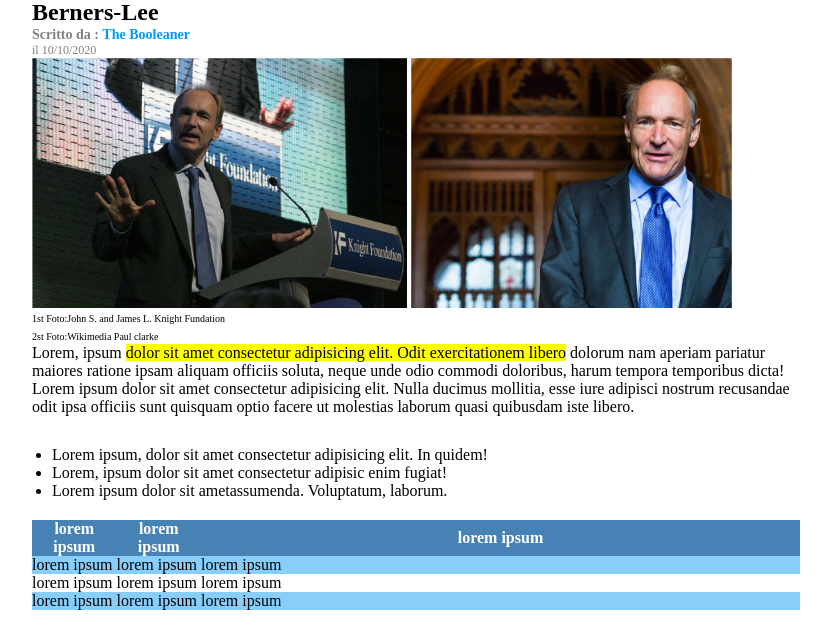
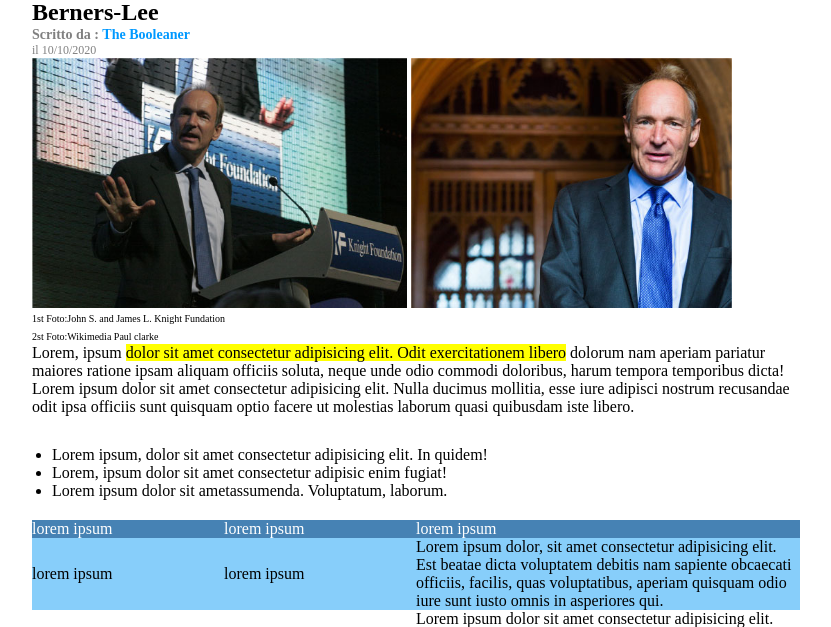
Before and after one commit to davidecarta470/html-css-booleaner, a plain HTML site: page index.html in a window 1280 px wide. Shown: the part 101-728 px from the top of the page, without its empty margins (224-1055 px from the left). Drawn offline with Linux system fonts and the light colour scheme.

Commit message:
fine esercizio

```diff
--- a/css/style.css
+++ b/css/style.css
@@ -63,7 +63,7 @@ table{
   background-color: lightskyblue;
 }
 .last-celle{
-  width: 78%;
+  width: 50%;
 }
 
 
--- a/index.html
+++ b/index.html
@@ -47,26 +47,26 @@
       <table>
         <thead>
           <tr class="first-row">
-            <th>lorem ipsum</th>
-            <th>lorem ipsum</th>
-            <th class="last-celle">lorem ipsum</th>
+            <td>lorem ipsum</td>
+            <td>lorem ipsum</td>
+            <td class="last-celle">lorem ipsum</td>
           </tr>
         </thead>
         <tbody>
           <tr class="light-row">
             <td>lorem ipsum</td>
             <td>lorem ipsum</td>
-            <td class="last-celle">lorem ipsum</td>
+            <td class="last-celle">Lorem ipsum dolor, sit amet consectetur adipisicing elit. Est beatae dicta voluptatem debitis nam sapiente obcaecati officiis, facilis, quas voluptatibus, aperiam quisquam odio iure sunt iusto omnis in asperiores qui.</td>
           </tr>
           <tr>
             <td>lorem ipsum</td>
             <td>lorem ipsum</td>
-            <td class="last-celle">lorem ipsum</td>
+            <td class="last-celle">Lorem ipsum dolor sit amet consectetur adipisicing elit. Dolorem porro obcaecati ipsum! Quasi omnis quas aliquam repellendus natus? Veritatis quas architecto nesciunt exercitationem perferendis ducimus libero impedit eveniet sunt accusamus.</td>
           </tr>
           <tr class="light-row">
             <td>lorem ipsum</td>
             <td>lorem ipsum</td>
-            <td class="last-celle">lorem ipsum</td>
+            <td class="last-celle">Lorem ipsum dolor sit amet consectetur adipisicing elit. Ullam deleniti tenetur minus quae quidem veritatis cumque, illum nostrum autem voluptatibus ut, architecto at unde labore magni expedita maxime voluptatem praesentium!</td>
           </tr>
         </tbody>
       </table>
```
